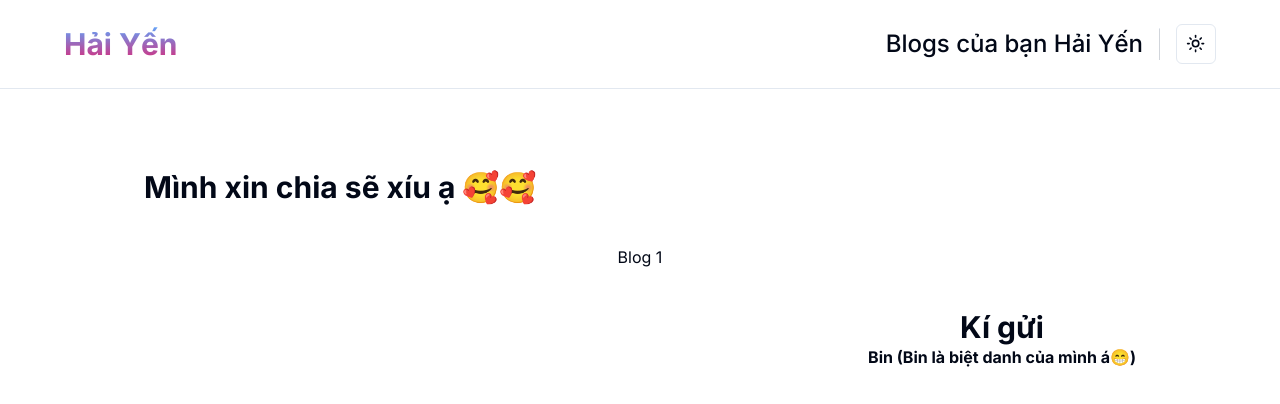
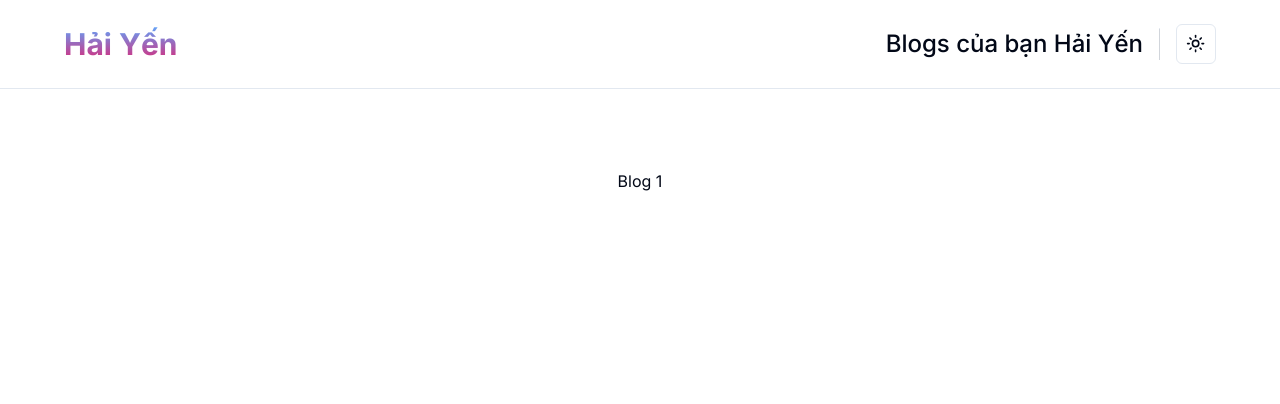
Before and after one commit to vophuocthanh/profile-haiyen, a Next.js app in the folder web/: page /blog/1 in a window 1280 px wide. Shown: the top 404 px of the page. Built offline with nearby package versions, Linux system fonts and the light colour scheme.

Commit message:
update code

```diff
--- a/web/app/(layout)/(routes)/blog/1/page.tsx
+++ b/web/app/(layout)/(routes)/blog/1/page.tsx
@@ -3,9 +3,9 @@ import React from 'react';
 export default function Blog1() {
   return (
     <div className='p-4 flex flex-col items-center justify-center sm:p-20'>
-      <h1 className='text-3xl font-bold mr-auto mb-10'>
+      {/* <h1 className='text-3xl font-bold mr-auto mb-10'>
         Mình xin chia sẽ xíu ạ 🥰🥰
-      </h1>
+      </h1> */}
       <p>Blog 1</p>
       {/* <p>
         Hi bạn{' '}
@@ -31,10 +31,10 @@ export default function Blog1() {
         ạ (mình biết là bây giờ không thể, nhưng sau này hy vọng có cơ hội ạ
         🐧).
       </p> */}
-      <div className='ml-auto text-center mt-10'>
+      {/* <div className='ml-auto text-center mt-10'>
         <h1 className='text-3xl font-bold'>Kí gửi</h1>
         <span className='font-bold'>Bin (Bin là biệt danh của mình á😁)</span>
-      </div>
+      </div> */}
     </div>
   );
 }
```
